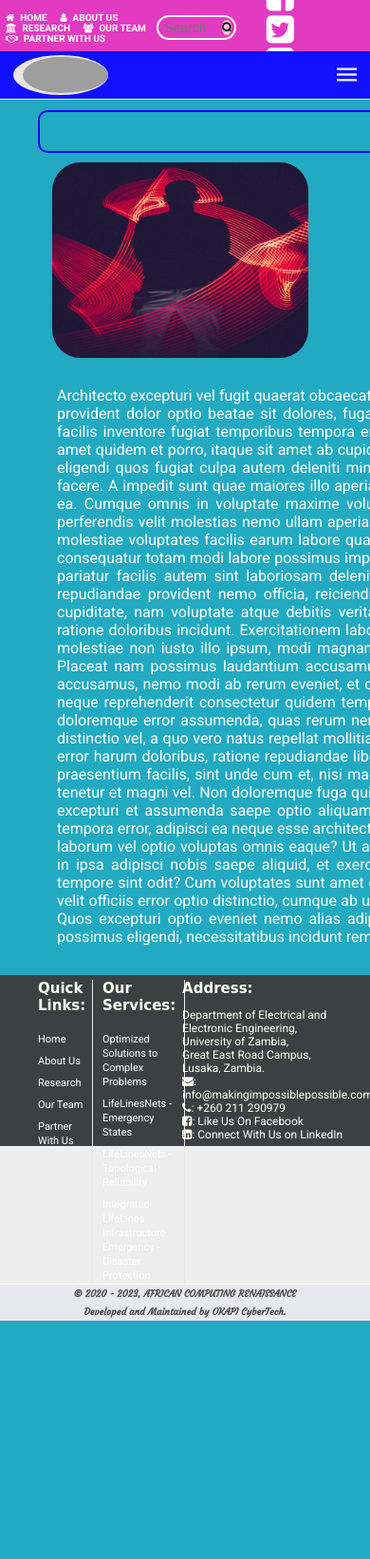
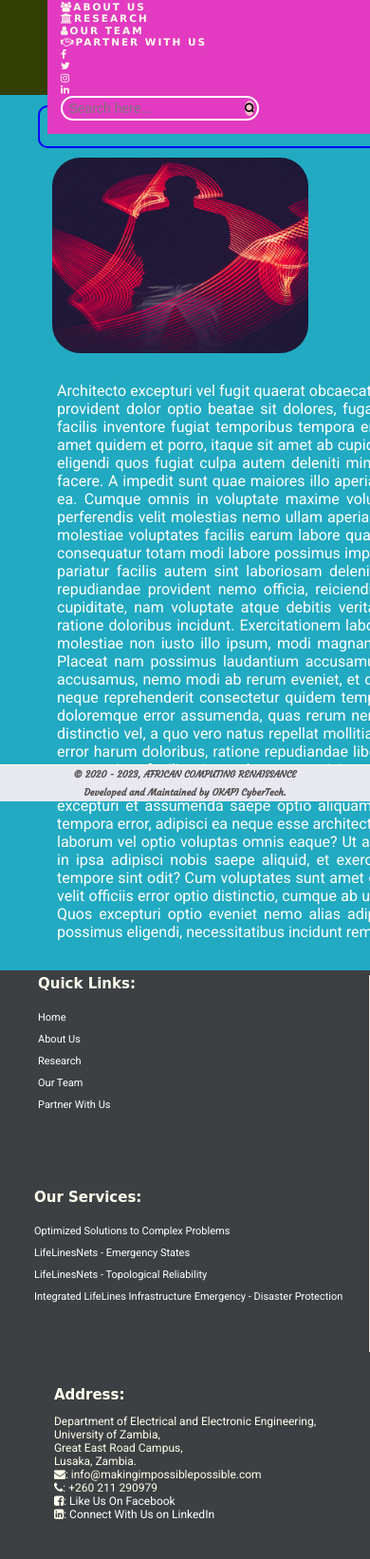
Before and after one commit to izoj2013/npepsite, a Django app: page /about/ in a window 390 px wide; the page is wider, and only the part inside the window is pictured. Shown: that part at 95% size. Before the commit the page ends 1391 px from the top of that part, so only its background shows below. Run offline with Django 3.2, Linux system fonts and the light colour scheme; some web fonts are replaced; grey boxes are pictures that could not be loaded.

Commit message:
commit1-29.03.2021

```diff
--- a/acrmipsite/static/acrmipsite/css/main.css
+++ b/acrmipsite/static/acrmipsite/css/main.css
@@ -153,7 +153,7 @@ ul {
 	align-items: center;
 	position: fixed;
 	width: 100%;
-	height: 50px;
+	height: 52px;
 	margin-top: 54px;
 	padding-bottom: 0;
 	border-bottom: 1px solid rgba(25, 255, 255, .1);
@@ -233,7 +233,6 @@ nav {
 }
 
 .sub-menu {
-	filter: blur(0);
 	display: block;
 	width: 38rem;
 	position: absolute;
@@ -650,6 +649,11 @@ h2 {
 
 /* Media Queries */
 @media screen and (max-width: 850px) {
+	.nav-bar {
+		height: 100vh;
+		flex-direction: column;
+	}
+
 	.nav-list {
 		display: none;
 		position: fixed;
@@ -705,3 +709,164 @@ h2 {
 		display: flex;
 	}
 }
+
+/* Dhabase.html */
+/* Top Header style */
+.top-header {
+	width: 1280px;
+	position: fixed;
+	top: 0;
+	height: 6px;
+	margin: 0 auto;
+	padding: 50px;
+	background: #333f05;
+}
+
+.menu-area ul {
+	list-style: none;
+	margin-bottom: 40px;
+	width: 100%;
+	padding: 14px;
+	display: flex;
+	display: -webkit-flex;
+	display: -moz-flex;
+	display: -ms-flex;
+	display: -o-flex;
+	background: #e23bc1;
+	justify-content: center;
+	align-items: flex-start;
+}
+
+.menu-area li {
+	flex: 1;
+}
+
+.menu-area .icon-area {
+	flex: 1;
+}
+
+menu-area .search-box {
+	flex: 1;
+}
+
+.menu-area a {
+	display: inline-block;
+	width: 100%;
+	transition: .6s;
+	color: #ffebcd;
+	outline: 20px 5px;
+	letter-spacing: 2px;
+	font-family: Verdana;
+	font-weight: bold;
+	font-size: 1.5rem;
+	color: #fffeee;
+	text-align: center;
+	text-decoration: none;
+	text-overflow: ellipsis;
+	text-transform: uppercase;
+}
+
+.menu-area a:hover {
+	filter: blur(0);
+	transition: all 0.3s ease, 0s;
+	backface-visibility: hidden;
+	font-family: 'Roboto Slab', serif;
+	font-size: 11px;
+	font-weight: bolder;
+	border-bottom: 3px solid #1111ff;
+}
+
+.my-license {
+	width: 1280px;
+	bottom: 0;
+	position: fixed;
+	margin-top: 12px;
+}
+
+.db-content {
+	margin-top: 100px;
+}
+
+/* Tablet Media Query*/
+@media all and (max-width: 768px) {
+	.menu-area ul {
+		flex-wrap: wrap;
+	}
+
+	.menu-area li {
+		flex: 1 50%;
+	}
+
+	.menu-area .icon-area {
+		flex: 1 50%;
+		order: 2;
+	}
+
+	.menu-area .search-box {
+		flex: 1 50%;
+		order: 3;
+	}
+
+	#footer-container {
+		grid-template-columns: repeat(2, 1fr);
+		grid-template-rows: 40% 40% 20%;
+	}
+
+	.quick-links {
+		grid-area: 1 / 1 / 2 / 2;
+	}
+
+	.services {
+		grid-area: 2 / 1 / 3 / 2;
+	}
+
+	.contact-us {
+		grid-column: 1 / span 2;
+		grid-row: 2 / 3;
+	}
+
+	.copyrights {
+		grid-column: 1 / span 2;
+		grid-row: 3 / 4;
+	}
+}
+
+/* Mobile Media Query */
+@media all and (max-width: 500px) {
+	.menu-area ul {
+		flex-direction: column;
+	}
+
+	.menu-area li {
+		flex-basis: 25%;
+	}
+
+	.menu-area .icon-area {
+		flex-basis: 100%;
+	}
+
+	.menu-area .search-box {
+		flex-basis: 25%;
+	}
+
+	#footer-container {
+		display: flex;
+		flex-direction: column;
+	}
+
+	.quick-links {
+		flex-basis: 100%;
+		padding-bottom: 30px;
+	}
+
+	.services {
+		flex-basis: 100%;
+		margin-left: 16px;
+		padding: 50px 0 50px 20px;
+	}
+
+	.contact-us {
+		flex-basis: 100%;
+		padding: 36px 0;
+	}
+}
--- /dev/null
+++ b/acrmipsite/static/acrmipsite/js/active.js
@@ -0,0 +1,9 @@
+// Create a function to select elements
+const selectElement = (element) => {
+	document.querySelector(element);
+};
+
+// Open and close nav on click
+selectElement('.menu-icons').addEventListener('click', () => {
+	selectedElement('nav').classList.toggle('active');
+});
--- a/acrmipsite/templates/acrmipsite/about_us.html
+++ b/acrmipsite/templates/acrmipsite/about_us.html
@@ -1,4 +1,4 @@
-{% extends 'acrmipsite/base.html' %}
+{% extends 'acrmipsite/dhabase.html' %}
 {% load static %}
 
 
--- a/acrmipsite/templates/acrmipsite/base.html
+++ b/acrmipsite/templates/acrmipsite/base.html
@@ -8,7 +8,8 @@
         <link href='http://fonts.googleapis.com/css?family=Roboto:400,100,100italic,300,300italic,400italic,500,500italic,700,700italic,900italic,900' rel='stylesheet' type='text/css'>
         <link  rel="stylesheet" href="https://unpkg.com/ionicons@4.5.10-0/dist/css/ionicons.min.css">
         <link rel="stylesheet" type="text/css" href="{% static 'acrmipsite/css/main.css'%}">
-        <title>African Computing Renainssance</title>
+        <script src="{% static 'acrmipsite/js/active.js'%}" type="text/javascript"></script>
+        <title>African Computing Renaissance</title>
     </head>
     <body>
         <div class="grid-container">
@@ -122,15 +123,6 @@
                             <p><i class="fa fa-facebook-square" aria-hidden="true"></i>: <a href="https://www.facebook.com/npep">Like Us On Facebook</a></p>
                             <p><i class="fa fa-linkedin-square" aria-hidden="true"></i>: <a href="https://www.linkedin.com/in/lemba-d-nyirenda-dr-19353211">Connect With Us on LinkedIn</a></p>
                         </div>
-
-                        {% comment %} <div class="acr_location">
-                            <iframe src="https://www.google.com/maps/embed?pb=!1m18!1m12!1m3!1d1923.3412947947538!2d28.33058395793825!3d-15.393667211339393!2m3!1f0!2f0!3f0!3m2!1i1024!2i768!4f13.1!3m3!1m2!1s0x19408b6e5794a7b5%3A0xa117683eff91b7a0!2sThe+University+Of+Zambia%2C+School+of+Engneering!5e0!3m2!1sen!2szm!4v1563793202755!5m2!1sen!2szm"
-                                width="400"
-                                height="300"
-                                frameborder="0"
-                                style="border:0" allowfullscreen>
-                            </iframe>
-                        </div> {% endcomment %}
                     </div>
                     <div class="copyrights">
                         <h4 class="company">&copy; 2020 - 2023, AFRICAN COMPUTING RENAISSANCE</h4>
--- /dev/null
+++ b/acrmipsite/templates/acrmipsite/dhabase.html
@@ -0,0 +1,86 @@
+{% load static %}
+<!DOCTYPE html>
+<html lang="en">
+    <head>
+        <meta charset="UTF-8">
+        <meta name="viewport" content="width=device-width, initial-scale=1.0">
+        <link rel="stylesheet" href="https://stackpath.bootstrapcdn.com/font-awesome/4.7.0/css/font-awesome.min.css">
+        <link href='http://fonts.googleapis.com/css?family=Roboto:400,100,100italic,300,300italic,400italic,500,500italic,700,700italic,900italic,900' rel='stylesheet' type='text/css'>
+        <link  rel="stylesheet" href="https://unpkg.com/ionicons@4.5.10-0/dist/css/ionicons.min.css">
+        <link rel="stylesheet" type="text/css" href="{% static 'acrmipsite/css/main.css'%}">
+        <script src="{% static 'acrmipsite/js/active.js'%}" type="text/javascript"></script>
+        <title>African Computing Renaissance</title>
+    </head>
+    <body>
+        <section id="container" class="top-header">
+            <nav class="menu-area">
+                <ul>
+                    <li><a href="{%url 'acr-home'%}"><i class="fa fa-home"></i>Home</a></li>
+                    <li><a href="{%url 'about-us'%}"><i class="fa fa-users"></i>About Us</a></li>
+                    <li><a href="{%url 'research'%}"><i class="fa fa-university"></i>Research</a></li>
+                    <li><a href="{%url 'team'%}"><i class="fa fa-user"></i>Our Team</i></a></li>
+                    <li><a href="{%url 'partnership'%}"><i class="fa fa-handshake-o"></i>Partner with Us</i></a></li>
+                    <li class="icon-area">
+                        <a href="https://facebook.com/julien.maganga.71"><i class="fa fa-facebook"></i></a>
+                    </li>
+                    <li class="icon-area">
+                        <a href="https://twitter.com/@izoj2013"><i class="fa fa-twitter"></i></a>
+                    </li>
+                    <li class="icon-area">
+                        <a href="#"><i class="fa fa-instagram"></i></a>
+                    </li>
+                    <li class="icon-area">
+                        <a href="https://www.linkedin.com/in/lemba-d-nyirenda-dr-19353211"><i class="fa fa-linkedin"></i></a>
+                    </li>
+                    <div class="search-box">
+                        <input class="form-control" id="searchCtr" type="search" name="search" placeholder="Search here..." aria-label="search" />
+                        <button><i class="fa fa-search" aria-hidden="true"></i></button>
+                    </div>
+                </ul>
+            </nav>
+        </section>
+        <section id="given-page" class="main-content db-content">
+            {% block content %} {% endblock content %}
+        </section>
+        <section class="footer">
+            <div id="footer-container">
+                <div class="quick-links">
+                    <h3 class="heading-3">Quick Links:</h3>
+                    <ul class="list-items">
+                        <li class="bottom-links"><a href="{% url 'acr-home' %}">Home</a></li>
+                        <li class="bottom-links"><a href="{% url 'about-us' %}">About Us</a></li>
+                        <li class="bottom-links"><a href="{% url 'research' %}">Research</a></li>
+                        <li class="bottom-links"><a href="{% url 'team' %}">Our Team</a></li>
+                        <li class="bottom-links"><a href="{% url 'partnership' %}">Partner With Us</a></li>
+                    </ul>
+                </div>
+                <div class="services">
+                    <h3 class="heading-3">Our Services:</h3>
+                    <ul class="list-items">
+                        <li class="bottom-links"><a href="{% url 'csi-jump' %}">Optimized Solutions to Complex Problems </a></li>
+                        <li class="bottom-links"><a href="{% url 'lln-es' %}">LifeLinesNets - Emergency States</a></li>
+                        <li class="bottom-links"><a href="{% url 'lln-tr' %}">LifeLinesNets - Topological Reliability</a></li>
+                        <li class="bottom-links"><a href="{% url 'illie-dp' %}">Integrated LifeLines Infrastructure Emergency - Disaster Protection</a></li>
+                    </ul>
+                </div>
+                <div class="contact-us">
+                    <div class="acr-address">
+                        <h3 class="heading-3">Address:</h3>
+                        <p>Department of Electrical and
+                            Electronic Engineering,<br/>
+                            University of Zambia,<br/>
+                            Great East Road Campus,<br/>
+                            Lusaka, Zambia.
+                        </p>
+                        <p><i class="fa fa-envelope" aria-hidden="true"></i>: info@makingimpossiblepossible.com</p>
+                        <p><i class="fa fa-phone" aria-hidden="true"></i>: +260 211 290979</p>
+                        <p><i class="fa fa-facebook-square" aria-hidden="true"></i>: <a href="https://www.facebook.com/npep">Like Us On Facebook</a></p>
+                        <p><i class="fa fa-linkedin-square" aria-hidden="true"></i>: <a href="https://www.linkedin.com/in/lemba-d-nyirenda-dr-19353211">Connect With Us on LinkedIn</a></p>
+                    </div>
+                    <div class="copyrights my-license">
+                        <h4 class="company">&copy; 2020 - 2023, AFRICAN COMPUTING RENAISSANCE</h4>
+                        <h4 class="developer">Developed and Maintained by OKAPI CyberTech.</h4>
+                    </div>
+                </div>
+        </section>
+    </body>
```
Also changed, not shown: acrmipsite/static/acrmipsite/css/mystyles.css (added).
